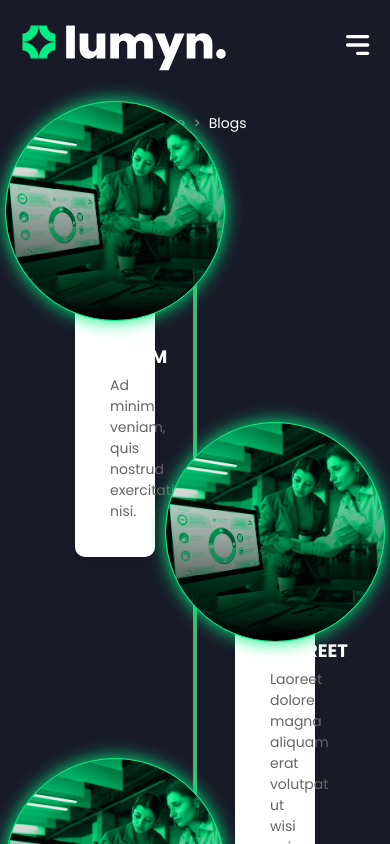
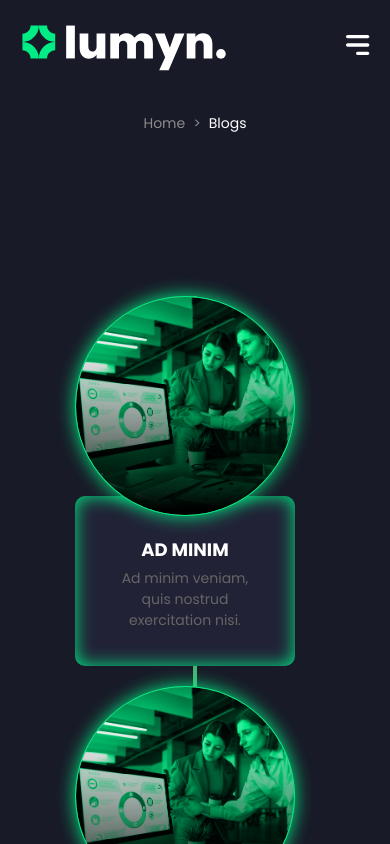
Before and after one commit to vishnutk41/team-lumyn, a Next.js app: page /blogs in a window 390 px wide. Shown: the top 844 px of the page. Built offline with nearby package versions, Linux system fonts and the light colour scheme.

Commit message:
tree responsiveness

```diff
--- a/src/pages/blogs/index.tsx
+++ b/src/pages/blogs/index.tsx
@@ -34,9 +34,29 @@ export default function Blogs() {
                 <div className="tree_section">
                 <div className="treeContainer">
       {/* <div className="treeTitle">TREE INFOGRAPHIC</div> */}
+        {/* <div className="content">
+              <div className="icon">{item.icon}</div> */}
+
+
       <div className="tree">
         {timelineData.map((item, index) => (
           <div key={index} className={`${"branch"} ${index % 2 === 0 ? "left" : "right" }`}>
+
+               <div className="content">
+            <div className="icon">
+              <img src={item.icon} alt={item.title} />
+            </div>
+              <h3>{item.title}</h3>
+              <p>{item.desc}</p>
+            </div>
+          </div>
+        ))
+
+        }
+      </div>
+      <div className="tree tree_mobile">
+        {timelineData.map((item, index) => (
+          <div key={index} className="branch left">
             {/* <div className="content">
               <div className="icon">{item.icon}</div> */}
                <div className="content">
--- a/src/styles/blog.scss
+++ b/src/styles/blog.scss
@@ -17,7 +17,7 @@
                 flex-direction: column;
                 align-items: center;
                 text-align: center;
-                margin: 40px 0;
+                margin: 80px 0;
               }
 
               .treeTitle {
@@ -33,6 +33,9 @@
                 position: relative;
                 width: 80%;
                 margin-top: 40px;
+              }
+              .tree_mobile {
+                display: none;
               }
 
               .tree::before {
@@ -81,10 +84,11 @@
               }
 
               .content {
-                background: white;
+                background: #212236;
                 padding: 35px;
                 border-radius: 10px;
-                box-shadow: 0px 4px 10px rgba(0, 0, 0, 0.1);
+                // box-shadow: 0px 4px 10px rgba(0, 0, 0, 0.1);
+                box-shadow: 0px 0px 18px 0px #00ed85 inset;
                 position: relative;
               }
 
@@ -294,71 +298,71 @@
         //       }
 
         // }
-        .container {
-            padding-bottom: 120px;
-            display: flex;
-            flex-direction: row;
-            width: 100%;
-            height: fit-content;
-            gap: 40px;
+        // .container {
+        //     padding-bottom: 120px;
+        //     display: flex;
+        //     flex-direction: row;
+        //     width: 100%;
+        //     height: fit-content;
+        //     gap: 40px;
 
-            .blog_item {
-                display: flex;
-                flex-direction: column;
-                width: 50%;
-                cursor: pointer;
+        //     .blog_item {
+        //         display: flex;
+        //         flex-direction: column;
+        //         width: 50%;
+        //         cursor: pointer;
 
-                .image_1 {
-                    background-color: var(--background_color_three);
-                    width: 100%;
-                    height: 500px;
-                    background-image: url("/assets/images/blog_images/Domain Privacy Protection.png");
-                    background-size: cover;
-                    background-position: center;
-                    background-repeat: no-repeat;
-                }
-                .image_2 {
-                    background-color: var(--background_color_three);
-                    width: 100%;
-                    height: 500px;
-                    background-image: url("/assets/images/blog_images/Driving Organic Traffic.webp");
-                    background-size: cover;
-                    background-position: center;
-                    background-repeat: no-repeat;
-                }
-                .image_3 {
-                    background-color: var(--background_color_three);
-                    width: 100%;
-                    height: 500px;
-                    background-image: url("/assets/images/blog_images/Website Revamping.webp");
-                    background-size: cover;
-                    background-position: center;
-                    background-repeat: no-repeat;
-                }
-                .comment {
-                    margin-top: 30px;
-                     font-family: "Poppins", serif;
-                    font-size: 14px;
-                    font-weight: 400;
-                    line-height: 16.94px;
-                    text-align: left;
-                    text-underline-position: from-font;
-                    text-decoration-skip-ink: none;
-                    color: var(--text_color_four)
-                }
-                .title {
-                    margin-top: 20px;
-                     font-family: "Poppins", serif;
-                    font-size: 21px;
-                    font-weight: 700;
-                    line-height: 25.41px;
-                    text-align: left;
-                    text-underline-position: from-font;
-                    text-decoration-skip-ink: none;
-                    color: var(--text_color_one)
-                }
-            }
-        }
+        //         .image_1 {
+        //             background-color: var(--background_color_three);
+        //             width: 100%;
+        //             height: 500px;
+        //             background-image: url("/assets/images/blog_images/Domain Privacy Protection.png");
+        //             background-size: cover;
+        //             background-position: center;
+        //             background-repeat: no-repeat;
+        //         }
+        //         .image_2 {
+        //             background-color: var(--background_color_three);
+        //             width: 100%;
+        //             height: 500px;
+        //             background-image: url("/assets/images/blog_images/Driving Organic Traffic.webp");
+        //             background-size: cover;
+        //             background-position: center;
+        //             background-repeat: no-repeat;
+        //         }
+        //         .image_3 {
+        //             background-color: var(--background_color_three);
+        //             width: 100%;
+        //             height: 500px;
+        //             background-image: url("/assets/images/blog_images/Website Revamping.webp");
+        //             background-size: cover;
+        //             background-position: center;
+        //             background-repeat: no-repeat;
+        //         }
+        //         .comment {
+        //             margin-top: 30px;
+        //              font-family: "Poppins", serif;
+        //             font-size: 14px;
+        //             font-weight: 400;
+        //             line-height: 16.94px;
+        //             text-align: left;
+        //             text-underline-position: from-font;
+        //             text-decoration-skip-ink: none;
+        //             color: var(--text_color_four)
+        //         }
+        //         .title {
+        //             margin-top: 20px;
+        //              font-family: "Poppins", serif;
+        //             font-size: 21px;
+        //             font-weight: 700;
+        //             line-height: 25.41px;
+        //             text-align: left;
+        //             text-underline-position: from-font;
+        //             text-decoration-skip-ink: none;
+        //             color: var(--text_color_one)
+        //         }
+        //     }
+        // }
 
         }
 
@@ -428,16 +432,22 @@ padding: 30px; // Reduce padding slightly
 @media (max-width: 768px) {
     /* Styles for phones */
 
+
     .blogs{
 
       .tree_section{
       .tree {
         width: 95%;
+        display: none;
+      }
+      .tree_mobile{
+        display: block !important;
       }
 
       .branch {
-        width: 100%;
+        width: 100% !important;
         text-align: center;
+        margin-top: 180px !important;
         padding: 20px 0;
 
         &::before {
@@ -462,7 +472,7 @@ padding: 30px; // Reduce padding slightly
       .icon {
         width: 120px;
         height: 120px;
-        top: -70px;
+        top: -200px !important;
       }
 
     }
@@ -568,8 +578,9 @@ padding: 30px; // Reduce padding slightly
       left: 10px; // Move the timeline to the left
     }
 
+
     .branch {
-      width: 100%;
+      width: 100% !important;
       padding: 10px 0;
 
       &.left,
@@ -583,7 +594,7 @@ padding: 30px; // Reduce padding slightly
     .icon {
       width: 100px;
       height: 100px;
-      top: -60px;
+      top: -200px !important;
     }
 
     .content {
--- a/src/styles/home.scss
+++ b/src/styles/home.scss
@@ -1895,7 +1895,7 @@
   .section_four {
     display: flex;
     flex-direction: column;
-    padding: 0px 60px;
+    padding: 0px 10px;
     width:100%;
     max-width: 100%;
     .middle {
```
Also changed, not shown: src/pages/index.tsx (+9 -8 lines).
